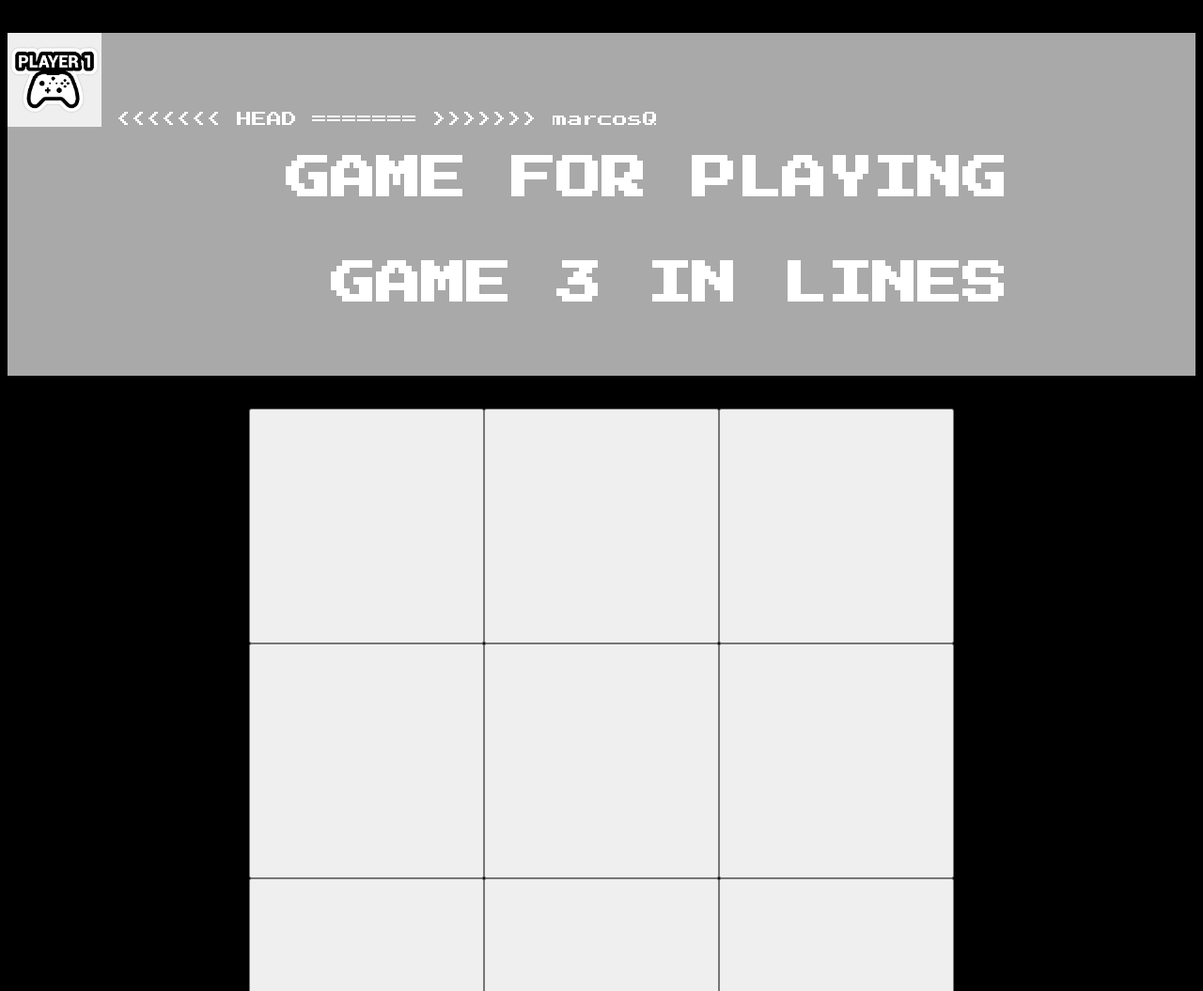
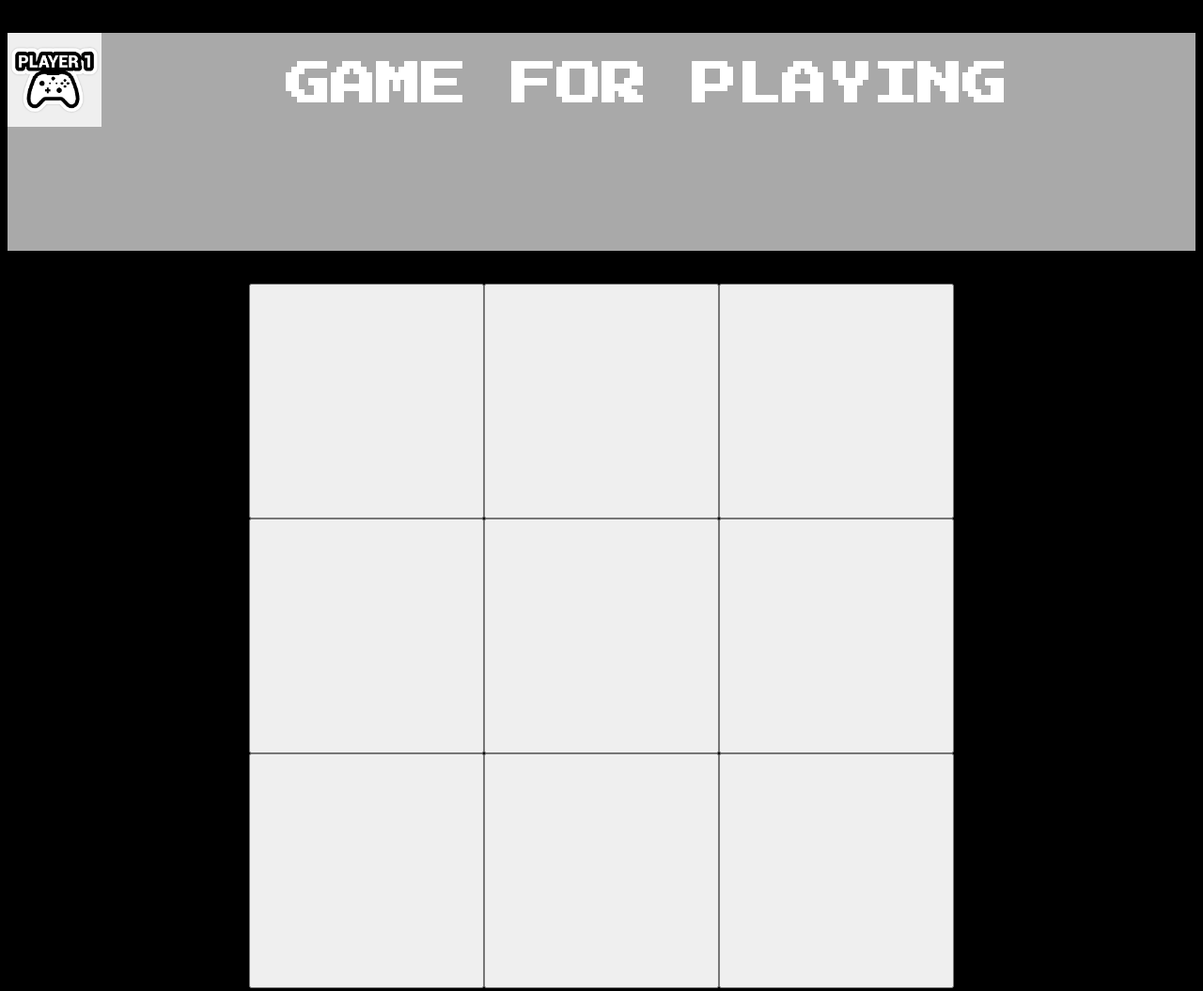
Before and after one commit to Riusaky68606/3-en-Raya, a plain HTML site: page index.html in a window 1280 px wide. Shown: the top 1055 px of the page at 94% size. Drawn offline with Linux system fonts and the light colour scheme.

Commit message:
Modificacion en el index.html en texto victoria

```diff
--- a/index.html
+++ b/index.html
@@ -17,16 +17,11 @@
 		<div id="encaje">
 		<img class="player" src="img/player1.jpg" height="100px">
 
-<<<<<<< HEAD
-<!-- <<<<<<< HEAD -->
+
 		<h1> GAME FOR PLAYING</h1>
-		<!-- <h1>Tres en raya - Grupo5</h1> -->
-<!-- >>>>>>> bd76b251346117720b8106ae3827b777b32c1ea9 -->
-=======
-		<h1>GAME 3 IN LINES</h1>
->>>>>>> marcosQ
+
 	</div>
-		<h2 id="textoVictoria">Has ganado! Te felicito</h2>
+		<h2 id="textoVictoria">Has ganado! Te felicito deberias jugar otra vez recarga la pagina</h2>
 	</header>
 
 
```
